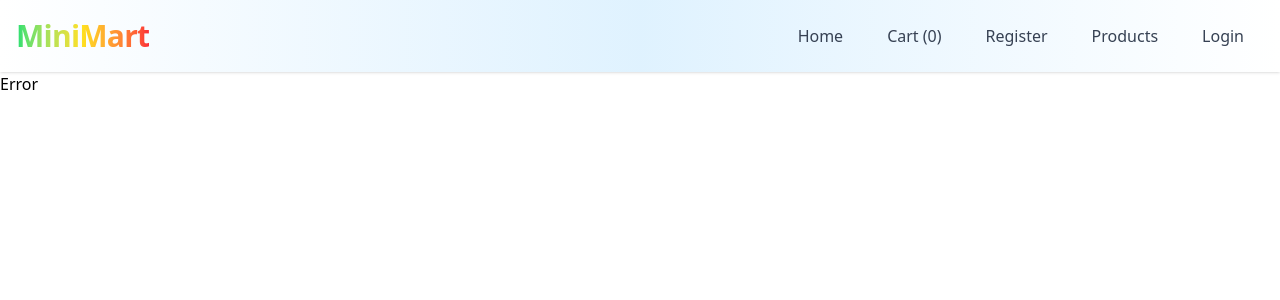
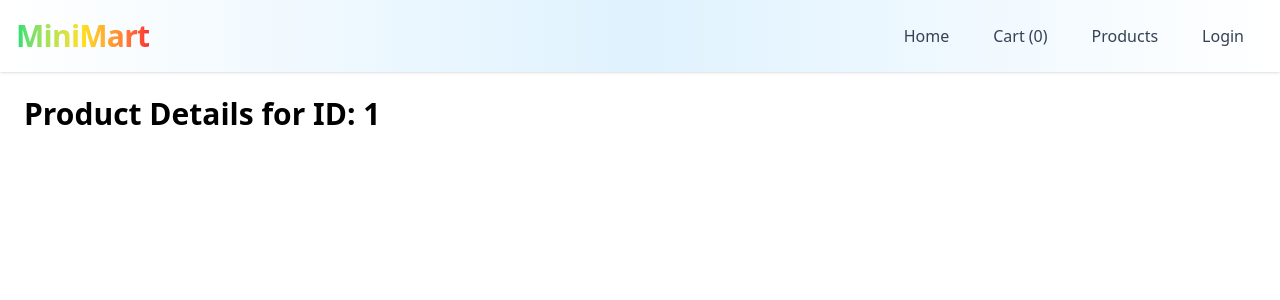
Before and after one commit to rohanpardeshi7/Ecommerce, a React (Vite) app: page /products/1 in a window 1280 px wide. Shown: the top 300 px of the page. Built offline with nearby package versions, Linux system fonts and the light colour scheme.

Commit message:
navabar Updated

```diff
--- a/src/Common/Header.jsx
+++ b/src/Common/Header.jsx
@@ -55,7 +55,6 @@ export default function Header() {
         {[
           { name: "Home", to: "/" },
           { name: `Cart (${cart.length})`, to: "/cart" },
-          { name: "Register", to: "/register" },
           { name: "Products", to: "/products" },
           { name: "Login", to: "/login" },
         ].map((link, idx) => (
--- /dev/null
+++ b/src/ProductDetails.jsx
@@ -0,0 +1,16 @@
+// src/components/ProductDetails.jsx
+import React from "react";
+import { useParams } from "react-router-dom";
+
+export default function ProductDetails() {
+  const { id } = useParams(); // get product ID from URL
+
+  // Fetch or load product details using the id here
+
+  return (
+    <div className="p-6">
+      <h2 className="text-3xl font-bold">Product Details for ID: {id}</h2>
+      {/* Render your product info here */}
+    </div>
+  );
+}
--- a/src/main.jsx
+++ b/src/main.jsx
@@ -10,6 +10,7 @@ import Products from './Navbar/Products.jsx'
 import Login from './Navbar/Login.jsx'
 import Error from './Error.jsx'
 import MainContaxt from './MainContaxt.jsx'
+import ProductDetails from './ProductDetails.jsx'
 
 createRoot(document.getElementById('root')).render(
   <StrictMode>
@@ -21,6 +22,7 @@ createRoot(document.getElementById('root')).render(
       <Route path='/cart' element={<Cart/>}/>
       <Route path='/register' element={<Register/>}/>
       <Route path='/products' element={<Products/>}/>
+      <Route path='/products/:id' element={<ProductDetails/>}/>
       <Route path='/login' element={<Login/>}/>
       <Route path='*' element={<Error/>}/>
       </Route>
```
Also changed, not shown: src/Navbar/Register.jsx (indentation only).
